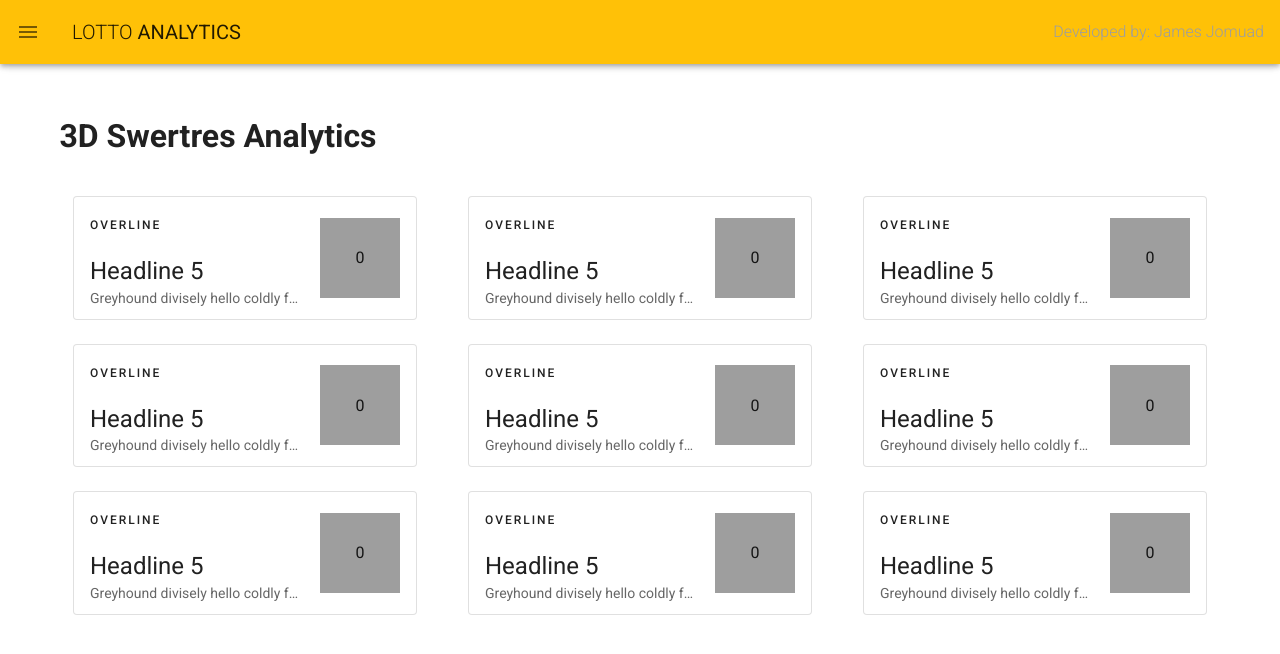
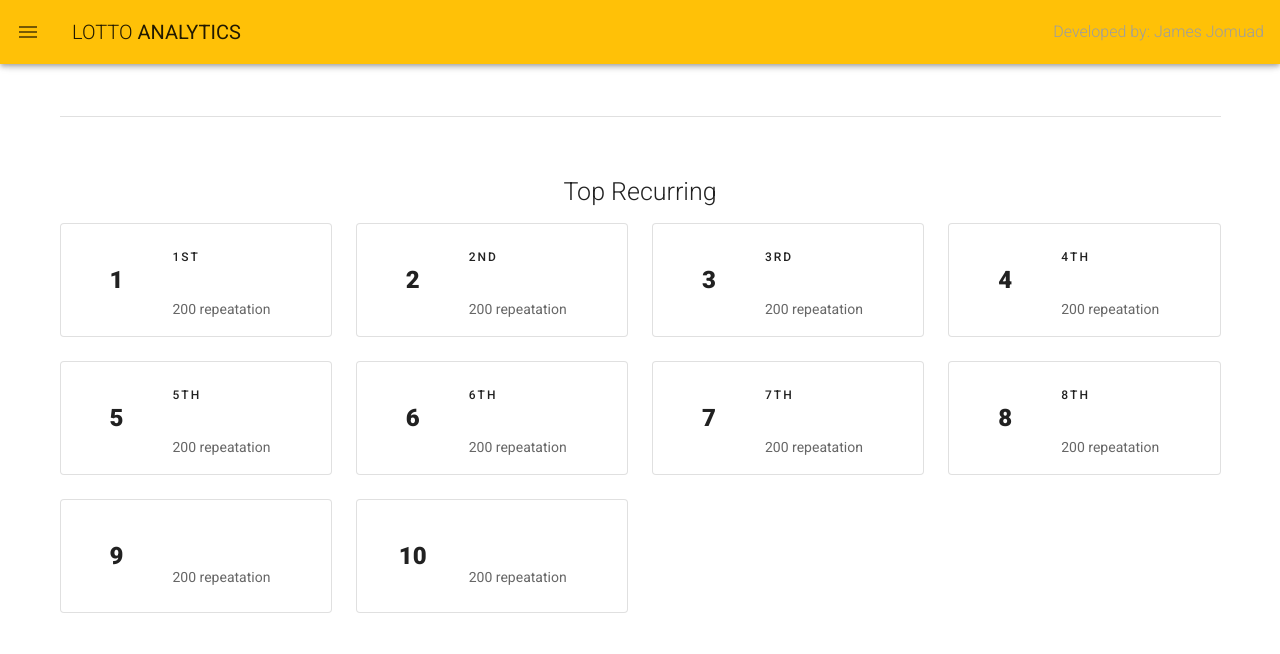
Before and after one commit to jamesjomuad/3d-lotto-analytics, a Vue app: page /#/swertres/analytics in a window 1280 px wide. Shown: the top 654 px of the page. Built offline with nearby package versions, Linux system fonts and the light colour scheme.

Commit message:
UI updates

```diff
--- a/src/views/Home.vue
+++ b/src/views/Home.vue
@@ -1,13 +1,21 @@
 <template>
-  <div class="home">
-    <img alt="Vue logo" src="../assets/logo.png">
-  </div>
+    <v-container>
+        <div class="col col-12 text-center mt-10">
+            <h1 class="font-weight-light mt-1">{{PageTitle}}</h1>
+        </div>
+
+        <v-divider class="my-10"></v-divider>
+    </v-container>
 </template>
 
 <script>
 export default {
   name: 'Home',
-  components: {
-  }
+  title: "Today's Result",
+  computed: {
+        PageTitle: function () {
+            return this.$options.title;
+        }
+    },
 }
 </script>
--- a/src/views/swertres/Analytics.vue
+++ b/src/views/swertres/Analytics.vue
@@ -1,39 +1,47 @@
 <template>
   <div class="analytics">
     <v-container>
-        <h1 class="my-9">{{PageTitle}}</h1>
+        <!-- <h1 class="my-9">{{PageTitle}}</h1> -->
+
+        <v-divider class="my-10"></v-divider>
+
+        <div class="col col-12 text-center">
+            <div class="font-weight-light mt-1" style="font-size: 25px;">Top Recurring</div>
+        </div>
 
         <v-row>
-            <v-col v-for="n in 9" :key="n+n">
+            <v-col cols="3" v-for="n in 10" :key="n+n">
                 <v-card class="mx-auto" max-width="344" outlined>
-                    <v-list-item two-line>
+                    <v-list-item three-line>
+                        <v-list-item-avatar tile size="80" color="headline font-weight-black light lighten-1">
+                            {{n}}
+                        </v-list-item-avatar>
                         <v-list-item-content>
-                            <div class="overline mb-4">OVERLINE</div>
-                            <v-list-item-title class="headline mb-1">Headline 5</v-list-item-title>
-                            <v-list-item-subtitle>Greyhound divisely hello coldly fonwderfully</v-list-item-subtitle>
+                            <div class="overline mb-4">{{placement[n-1]}}</div>
+                            <v-list-item-subtitle>200 repeatation</v-list-item-subtitle>
                         </v-list-item-content>
-
-                        <v-list-item-avatar tile size="80" color="grey">0</v-list-item-avatar>
                     </v-list-item>
                 </v-card>
             </v-col>
         </v-row>
-
-
     </v-container>
   </div>
 </template>
 
 <script>
 export default {
-  name: 'Analytics',
-  title: "3D Swertres Analytics",
-  computed :{
-    PageTitle: function(){
-      return this.$options.title;
-    }
-  },
-  created: function(){
-  }
+    name: 'Analytics',
+    title: "3D Swertres Analytics",
+    data: function () {
+        return {
+            placement: ['1st','2nd','3rd','4th','5th','6th','7th','8th']
+        }
+    },
+    computed: {
+        PageTitle: function () {
+            return this.$options.title;
+        }
+    },
+    created: function () {}
 }
 </script>
--- a/src/views/swertres/Pattern.vue
+++ b/src/views/swertres/Pattern.vue
@@ -5,12 +5,11 @@
 
         <v-row>
             <v-col v-for="n in 9" :key="n+n">
-                <v-card class="mx-auto" max-width="344" outlined>
-                    <v-list-item-avatar tile size="80" color="grey">0</v-list-item-avatar>
+                <v-card class="mx-auto" outlined>
                     <v-list-item two-line>
                         <v-list-item-content>
                             <div class="overline mb-4">OVERLINE</div>
-                            <v-list-item-title class="headline mb-1">Headline 5</v-list-item-title>
+                            <v-list-item-avatar class="" tile size="80" color="grey">0</v-list-item-avatar>
                             <v-list-item-subtitle>Greyhound divisely hello coldly fonwderfully</v-list-item-subtitle>
                         </v-list-item-content>
                     </v-list-item>
```
